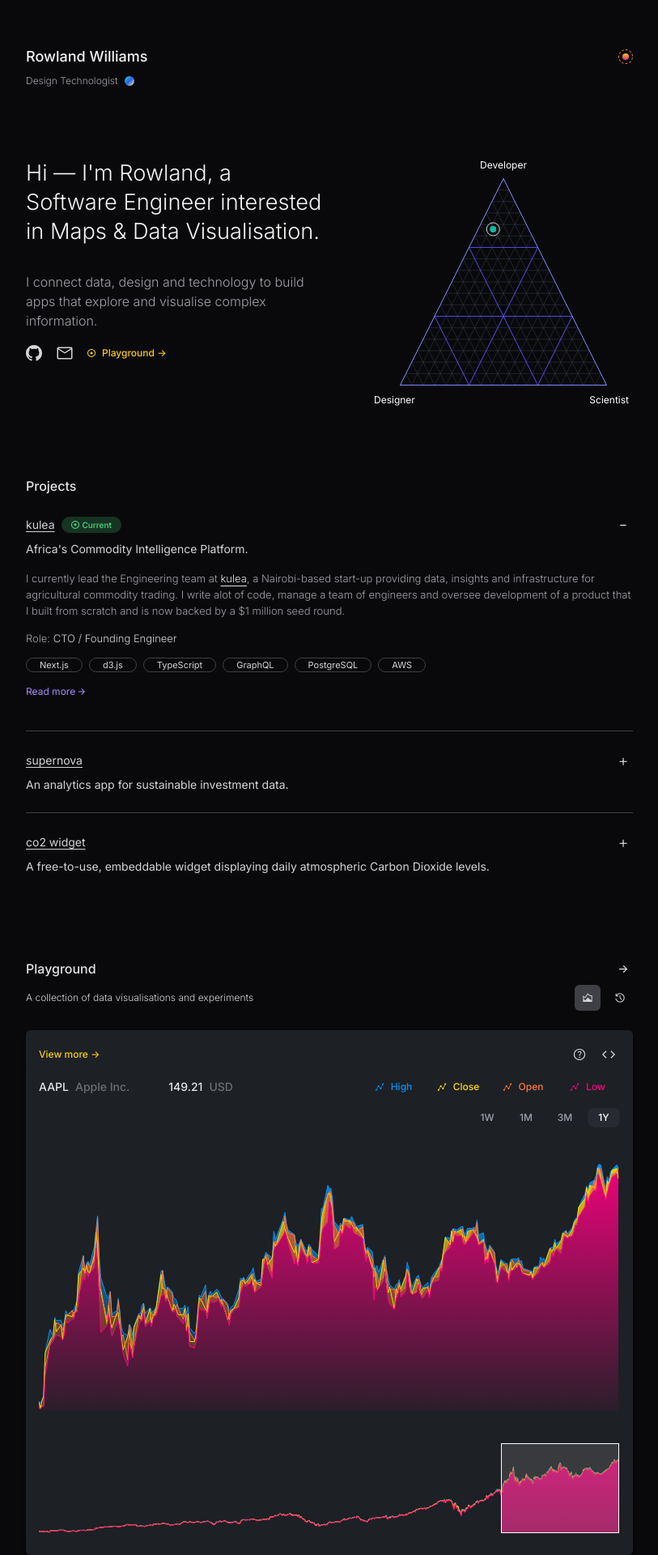
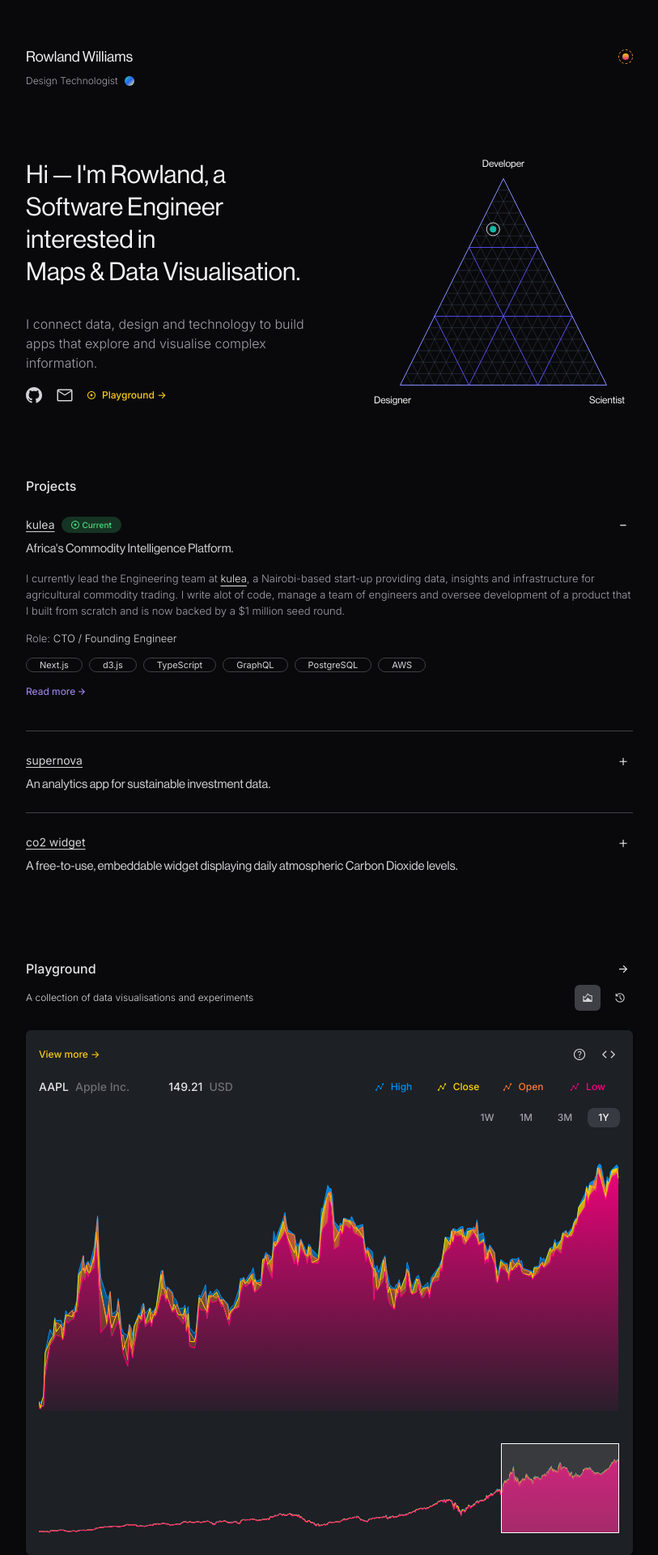
Before and after one commit to rowlandwilliams/playground, a Next.js app: page / in a window 1280 px wide. Shown: the top 1920 px of the page at 81% size, without its empty margins (233-1046 px from the left). Built offline with nearby package versions, Linux system fonts and the light colour scheme.

Commit message:
add fonts

```diff
--- a/src/app/layout.tsx
+++ b/src/app/layout.tsx
@@ -3,9 +3,14 @@ import { Inter } from "next/font/google";
 import "./globals.css";
 import classNames from "classnames";
 import { Providers } from "./providers";
+import localFont from "next/font/local";
 
-const inter = Inter({ subsets: ["latin"] });
-
+const inter = Inter({ subsets: ["latin"], variable: "--font-inter" });
+const haas = localFont({
+  src: "../fonts/NeueHaasDisplayRoman.ttf",
+  display: "swap",
+  variable: "--font-haas",
+});
 export const metadata: Metadata = {
   title: "Rowland Williams",
   description: "Design Technologist",
@@ -20,8 +25,9 @@ export default function RootLayout({
     <html lang="en">
       <body
         className={classNames(
-          inter.className,
-          "bg-gray-50 dark:bg-zinc-950 min-h-screen flex flex-col text-body text-xs"
+          inter.variable,
+          haas.variable,
+          "bg-gray-50 dark:bg-zinc-950 font-inter min-h-screen flex flex-col text-body text-xs"
         )}
       >
         <Providers>{children}</Providers>
--- a/src/components/BioText/BioText.tsx
+++ b/src/components/BioText/BioText.tsx
@@ -1,18 +1,16 @@
-import { NavbarPlaygroundLink } from "../Navbar/NavbarPlaygroundLink/NavbarPlaygroundLink";
-import { EmailLink } from "../SHARED/EmailLink/EmailLink";
-import { GithubLink } from "../SHARED/GithubLink/GithubLink";
 import { BioTextLinks } from "./BioTextLinks/BioTextLinks";
 
 export const BioText = () => {
   return (
     <>
-      <section className="text-xl space-y-8 hidden sm:block mt-2 dark:font-light text-zinc-900 dark:text-zinc-100">
-        <p className="text-[1.7rem] leading-9">
+      <section className="text-xl space-y-8 hidden sm:block mt-2 dark:font-light text-zinc-950 dark:text-zinc-100">
+        <p className="text-[1.95rem] font-haas leading-10">
           Hi — I&apos;m Rowland, a <br />
-          Software Engineer interested in Maps & Data Visualisation.
+          Software Engineer interested in
+          <br /> Maps & Data Visualisation.
         </p>
         <div className="space-y-4">
-          <p className="text-zinc-600 dark:text-zinc-400 text-base lg:text-base">
+          <p className="text-zinc-600 dark:text-zinc-400 text-base font-light lg:text-base">
             I connect data, design and technology to build apps that explore and
             visualise complex information.
           </p>
@@ -20,7 +18,7 @@ export const BioText = () => {
         </div>
       </section>
       <section className="sm:hidden text-3xl space-y-8 font-[450] text-zinc-800 dark:text-zinc-100">
-        <p>
+        <p className="font-haas">
           Hi — I&apos;m Rowland, a Software Engineer interested in Maps & Data
           Visualisation.
         </p>
--- a/src/components/Navbar/Navbar.tsx
+++ b/src/components/Navbar/Navbar.tsx
@@ -10,7 +10,7 @@ export const Navbar = () => {
       <div className="flex justify-between items-center">
         <Link
           href="/"
-          className="flex gap-x-2 items-center py-2  dark:text-zinc-100 text-lg text-zinc-900 font-medium "
+          className="flex font-haas gap-x-2 items-center py-2  dark:text-zinc-100 text-lg text-zinc-900 font-medium "
         >
           Rowland Williams
         </Link>
--- a/src/components/Playground/PlaygroundVizWrapper/PlaygroundVizWrapper.tsx
+++ b/src/components/Playground/PlaygroundVizWrapper/PlaygroundVizWrapper.tsx
@@ -41,7 +41,7 @@ export const PlaygroundVizWrapper = ({
   );
 
   return (
-    <section className="flex rounded-md flex-col gap-x-4 grow overflow-hidden bg-zinc-100 shadow-md border border-gray-100 dark:border-none dark:bg-chart-gray">
+    <section className="flex rounded-md flex-col gap-x-4 grow overflow-hidden bg-zinc-50 shadow-md border dark:border-none dark:bg-chart-gray">
       {title ? (
         <header className="flex justify-between items-center px-4 pt-4">
           {title}
--- a/src/components/Playground/StockChart/Header/TimeLabels/TimeLabels.tsx
+++ b/src/components/Playground/StockChart/Header/TimeLabels/TimeLabels.tsx
@@ -19,7 +19,7 @@ export const TimeLabels = ({ latestDate }: Props) => {
           className={classNames(
             "w-8 sm:w-10 ml-2 text-center py-1 rounded-lg bg-opacity-20 cursor-pointer",
             {
-              "bg-zinc-600 dark:text-white":
+              "bg-zinc-400 dark:text-white":
                 labelObject.domain[0] === visibleDatesDomain[0],
               "text-zinc-400  hover:bg-bar_colour hover:bg-opacity-20 hover:text-chart_background":
                 labelObject.domain[0] !== visibleDatesDomain[0],
--- a/src/components/Projects/Project/Project.tsx
+++ b/src/components/Projects/Project/Project.tsx
@@ -35,7 +35,7 @@ export const Project = ({
             <a
               href={url}
               target="_blank"
-              className="underline font-normal underline-offset-[3px] text-zinc-900 dark:text-zinc-300"
+              className="underline font-normal underline-offset-[3px] text-zinc-600 dark:text-zinc-300"
             >
               {name}
             </a>
@@ -72,7 +72,7 @@ export const Project = ({
           </button>
         </div>
         <div className="flex justify-between items-center">
-          <p className="text-zinc-700 dark:text-zinc-300 font-normal">
+          <p className="text-zinc-900 text-[15px] dark:text-zinc-300 font-medium font-haas">
             {description}
           </p>
         </div>
--- a/src/components/TernaryPlot/TernaryPlotLabels/TernaryPlotLabels.tsx
+++ b/src/components/TernaryPlot/TernaryPlotLabels/TernaryPlotLabels.tsx
@@ -14,11 +14,11 @@ export const TernaryPlotLabels = ({
   labelValues,
 }: Props) => {
   return (
-    <g className="text-xs">
+    <g className="text-xs font-haas">
       <text
         x={half}
         y={-labelOffset}
-        className="fill-zinc-600 dark:fill-white"
+        className="fill-zinc-900 dark:fill-white"
         textAnchor="middle"
         dominantBaseline="hanging"
         transform={`translate(${padding / 2},20)`}
@@ -26,15 +26,15 @@ export const TernaryPlotLabels = ({
         {labelValues[0]}
       </text>
       <text
-        className="fill-zinc-600 dark:fill-white"
-        x={trianglePlotDim + padding - 5}
+        className="fill-zinc-900 dark:fill-white"
+        x={trianglePlotDim + padding - 10}
         y={trianglePlotDim + padding - labelOffset}
         textAnchor="end"
       >
         {labelValues[1]}
       </text>
       <text
-        className="fill-zinc-600 dark:fill-white"
+        className="fill-zinc-900 dark:fill-white"
         x={0}
         y={trianglePlotDim + padding - labelOffset}
         textAnchor="start"
--- a/tailwind.config.ts
+++ b/tailwind.config.ts
@@ -11,6 +11,10 @@ const config: Config = {
   safelist: [...safeList],
   theme: {
     extend: {
+      fontFamily: {
+        haas: ["var(--font-haas)"],
+        inter: ["var(--font-inter)"],
+      },
       backgroundImage: {
         "gradient-radial": "radial-gradient(var(--tw-gradient-stops))",
         "gradient-conic":
```
Also changed, not shown: src/fonts/NeueHaasDisplayRoman.ttf (added).
